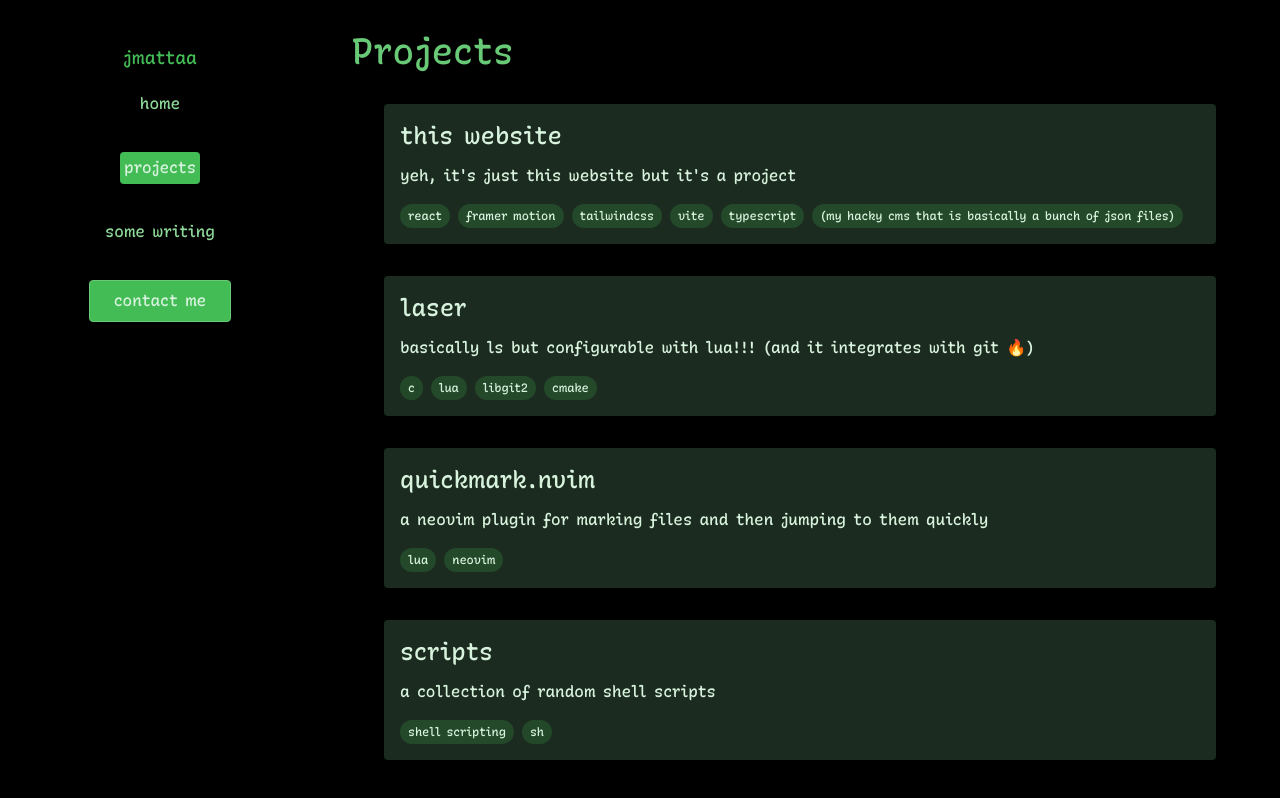
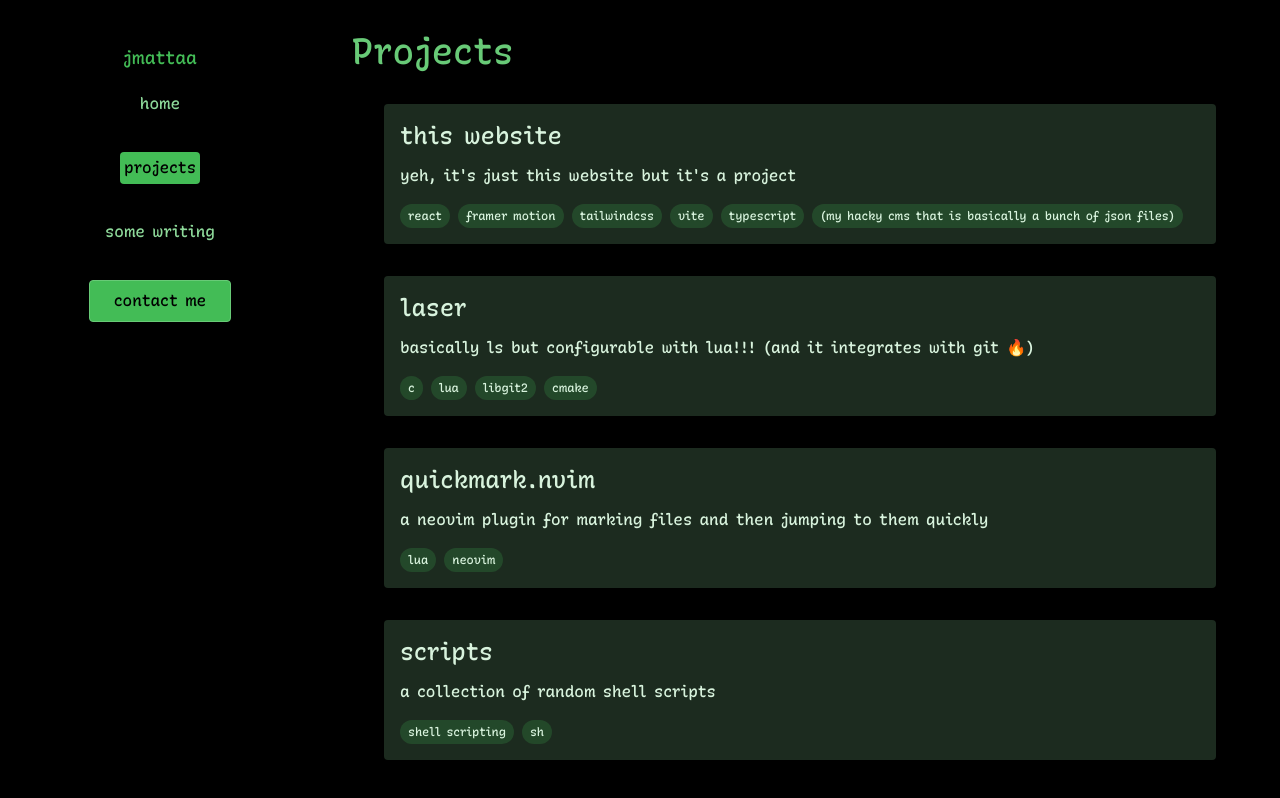
Before and after one commit to jmattaa/portfolio, a React (Vite) app: page /projects in a window 1280 px wide. Shown: the top 798 px of the page. Built offline with nearby package versions, Linux system fonts and the light colour scheme.

Commit message:
improve accessibilitylumen draft

```diff
--- a/src/components/Nav.tsx
+++ b/src/components/Nav.tsx
@@ -39,7 +39,7 @@ const Nav = () => {
                                 after:duration-300
                                 hover:after:opacity-100
                                 hover:after:scale-x-[1]
-                                ${isActive(url) ? "bg-palette-5 !text-palette-1" : ""}`}
+                                ${isActive(url) ? "bg-palette-5 !text-black" : ""}`}
                     onMouseEnter={(e) => {
                         const target = e.target as HTMLElement;
                         target.style.
@@ -56,7 +56,7 @@ const Nav = () => {
                 </Link>
             ))}
             <Link to="/contact"
-                className="px-6 py-2 border rounded text-palette-1
+                className="px-6 py-2 border rounded text-black
                                 bg-palette-5 border-palette-4
                                 hover:bg-palette-4 active:bg-palette-3">
                 contact me
--- a/src/components/ProjectCard.tsx
+++ b/src/components/ProjectCard.tsx
@@ -8,7 +8,7 @@ const ProjectCard = ({ project }: { project: Project }) => {
                 className="p-4 bg-palette-3/20 rounded m-8 text-palette-1
                             transition-all hover:bg-palette-4/30
                             hover:translate-x-2 ease-in">
-                <h3 className="text-2xl font-bold mb-3">{project.name}</h3>
+                <h2 className="text-2xl font-bold mb-3">{project.name}</h2>
                 <p className="mb-4">{project.description}</p>
                 <div className="flex flex-wrap gap-2">
                     {project.tech.map((tech, index) => (
--- a/src/pages/Contact.tsx
+++ b/src/pages/Contact.tsx
@@ -37,7 +37,7 @@ export default function Contact() {
                     ></textarea>
                 </div>
                 <div className="mt-6">
-                    <button className="bg-palette-4 text-palette-1 px-4 py-2
+                    <button className="bg-palette-4 text-black px-4 py-2
                                     rounded transition hover:bg-palette-5
                                     active:scale-9
                                     active:scale-955">
```
